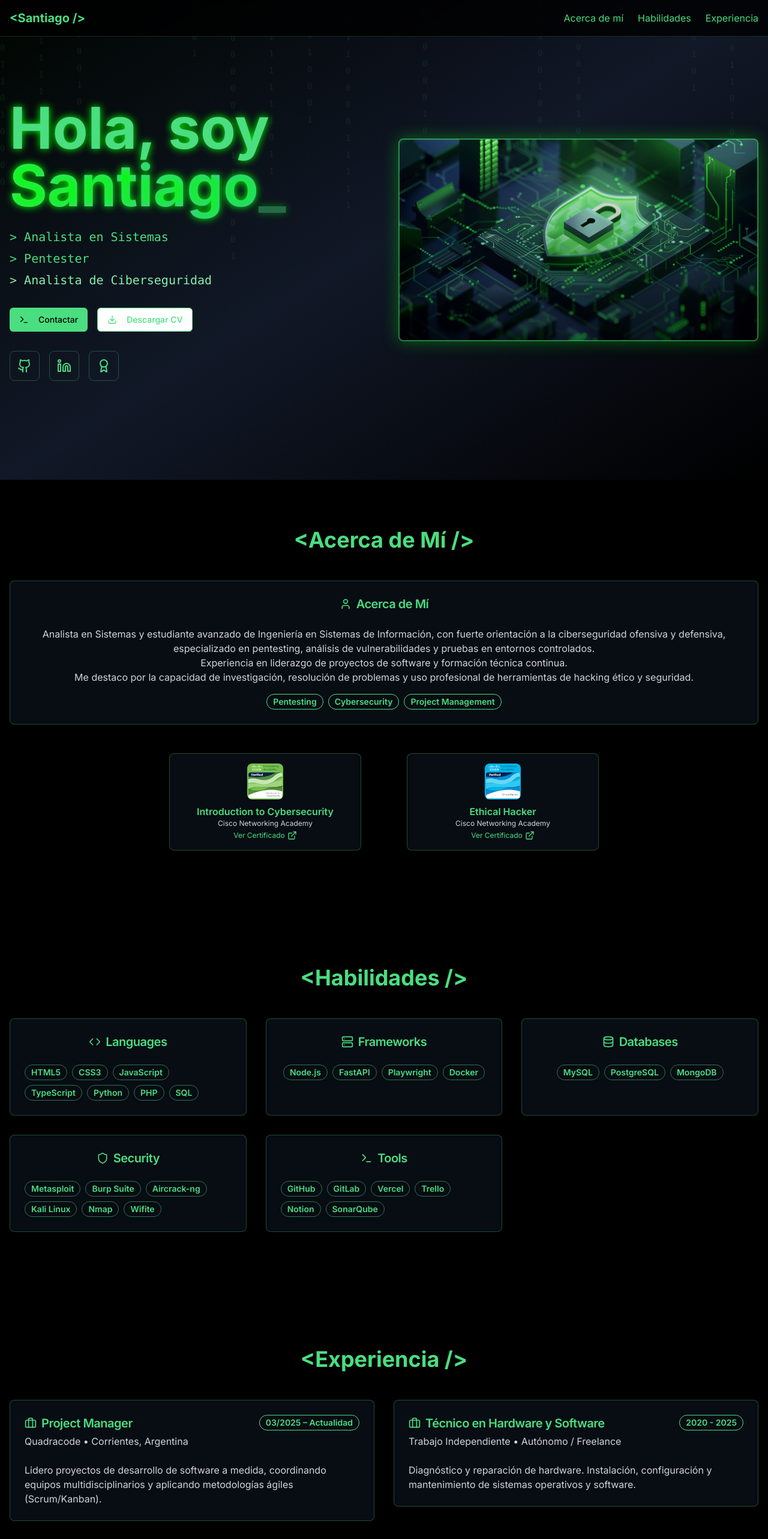
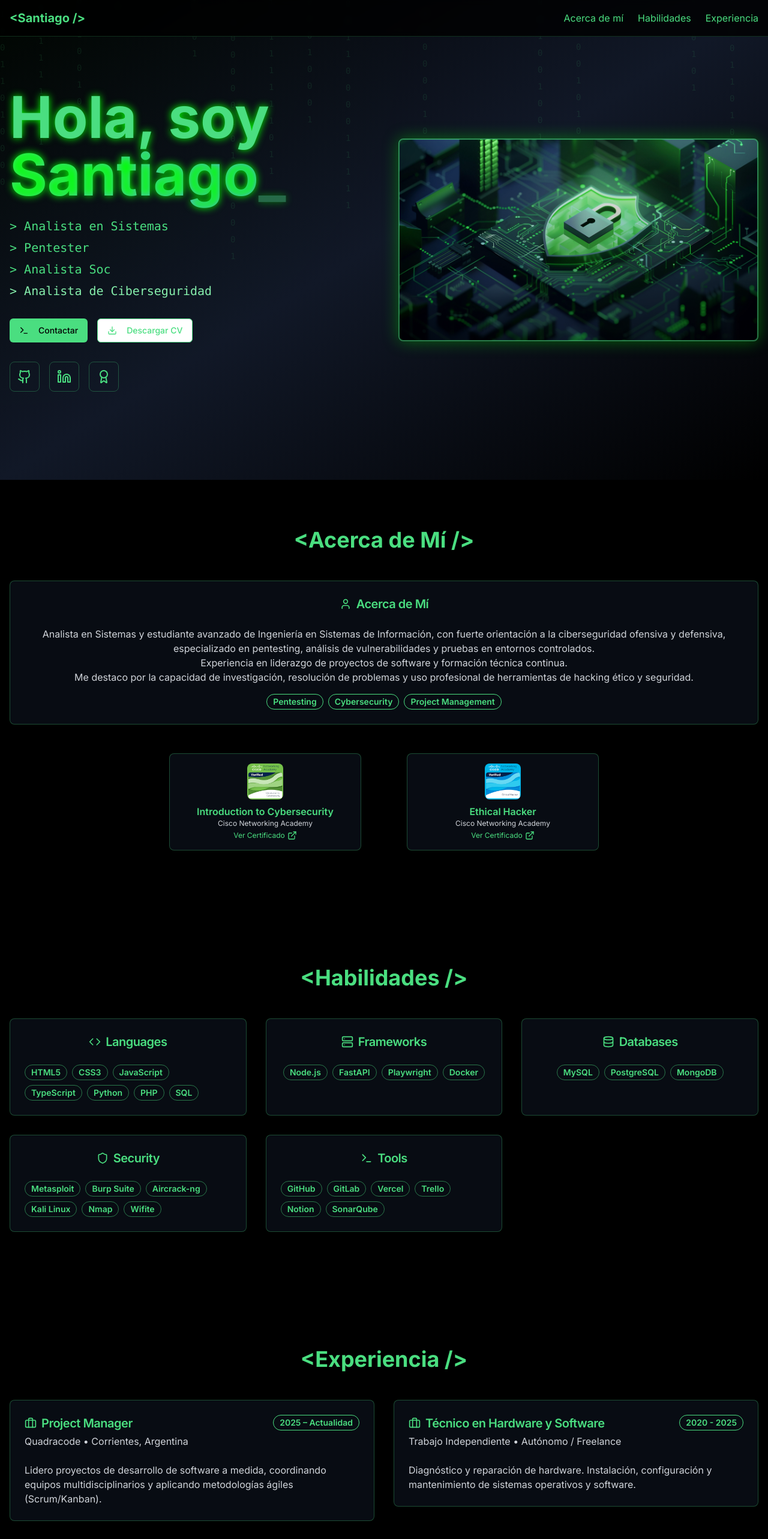
Before and after one commit to Santiago-sz/MiPortfolio, a Next.js app: page / in a window 1280 px wide. Shown: the top 2566 px of the page at 60% size. Built offline with nearby package versions, Linux system fonts and the light colour scheme.

Commit message:
pequeños arreglos

```diff
--- a/app/page.tsx
+++ b/app/page.tsx
@@ -90,7 +90,7 @@ export default function Portfolio() {
       title: "Project Manager",
       company: "Quadracode",
       location: "Corrientes, Argentina",
-      period: "03/2025 – Actualidad",
+      period: "2025 – Actualidad",
       description:
         "Lidero proyectos de desarrollo de software a medida, coordinando equipos multidisciplinarios y aplicando metodologías ágiles (Scrum/Kanban).",
     },
@@ -264,6 +264,7 @@ export default function Portfolio() {
             >
               <div className="mb-2">{">"} Analista en Sistemas</div>
               <div className="mb-2">{">"} Pentester</div>
+              <div className="mb-2">{">"} Analista Soc</div>
               <div className="text-green-300">{">"} Analista de Ciberseguridad</div>
             </motion.div>
 
@@ -305,7 +306,7 @@ export default function Portfolio() {
                 { icon: Linkedin, href: "https://www.linkedin.com/in/jorge-santiago-suarez-ctes", label: "LinkedIn" },
                 {
                   icon: Award,
-                  href: "https://www.credly.com/badges/f44e2ed2-57f0-45df-8e94-340210e5411a/public_url",
+                  href: "https://www.credly.com/users/jorge-santiago-suarez/badges#credly",
                   label: "Credly",
                 },
               ].map(({ icon: Icon, href, label }) => (
@@ -643,9 +644,8 @@ export default function Portfolio() {
                       <h3 className="text-base sm:text-lg font-semibold text-green-400 mb-2">{label}</h3>
                       {label === "Email" ? (
                         <div className="flex flex-col items-center gap-2">
-                          <p className="text-gray-300 text-xs sm:text-sm break-all">
-                            <span>santiagosuarezjss</span>
-                            <span className="break-all">@gmail.com</span>
+                          <p className="text-gray-300 text-xs sm:text-sm whitespace-nowrap overflow-x-auto">
+                            santiagosuarezjss@gmail.com
                           </p>
                           <Button
                             variant="outline"
```
